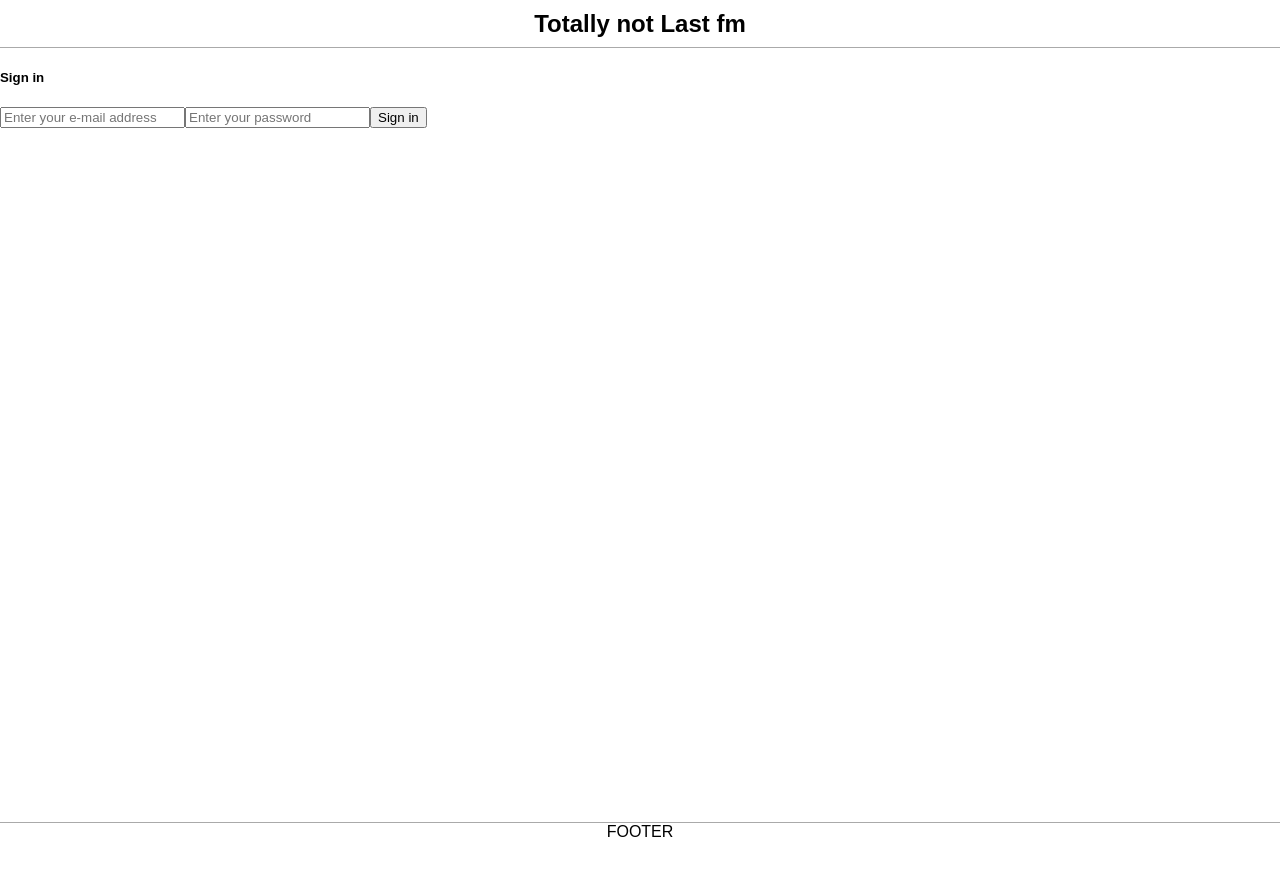
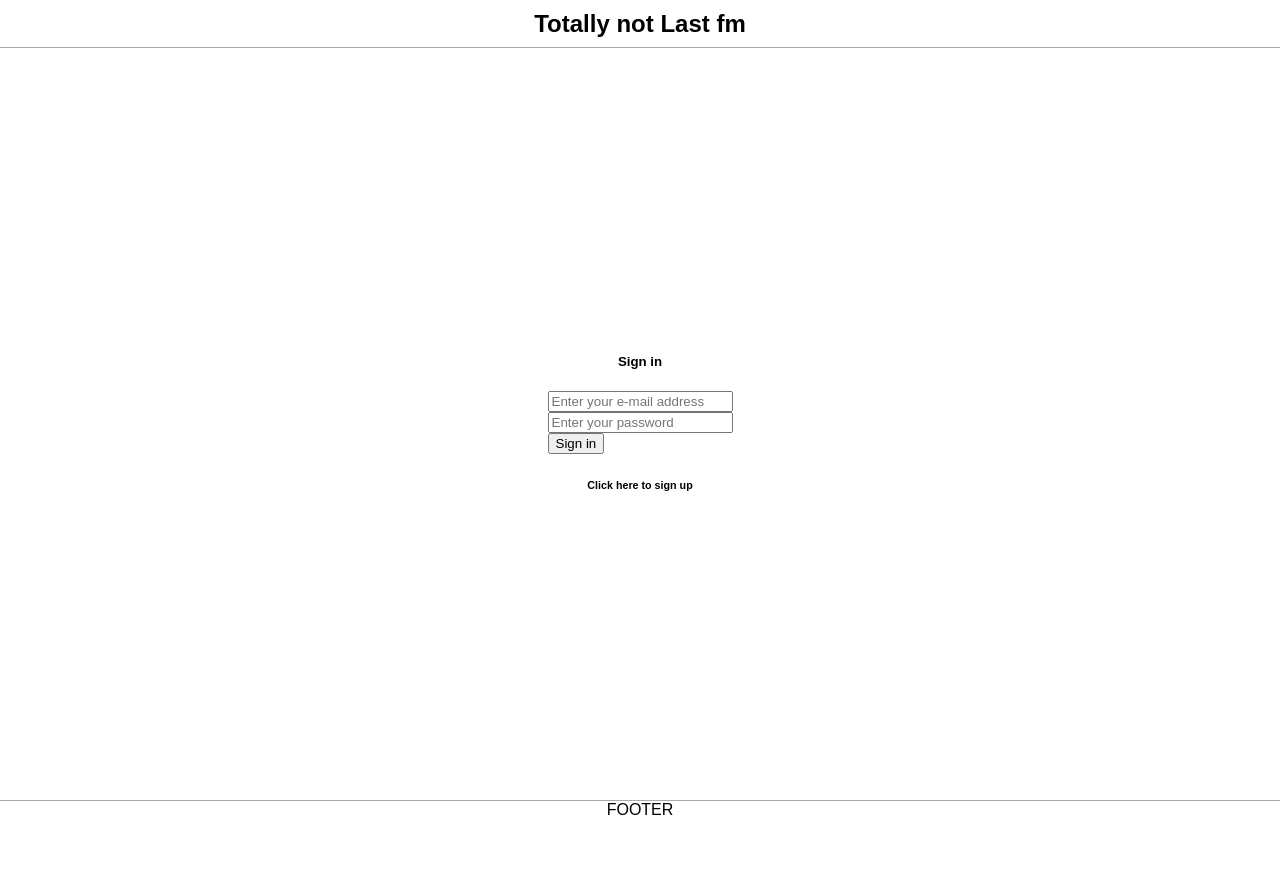
Before and after one commit to Boisier/Totally-not-Last-fm, a React app: page / in a window 1280 px wide. After the commit the page ends 848 px from the top, so only its background shows below. Built offline with nearby package versions, Linux system fonts and the light colour scheme.

Commit message:
sign in page updated

```diff
--- a/src/scenes/SignInForm/SignInForm.js
+++ b/src/scenes/SignInForm/SignInForm.js
@@ -6,11 +6,12 @@
 export default class extends Component {
   render = () => (
     <section id="signin-form">
-      <h5 className="caption">Sign in</h5>
       <div className="access-form">
+        <h5 className="caption">Sign in</h5>
         <input type="text" id="input-signin-email" placeholder="Enter your e-mail address" />
         <input type="password" id="input-signin-password" placeholder="Enter your password" />
         <input type="button" value="Sign in" />
+        <h6>Click here to sign up</h6>
       </div>
     </section>
   )
--- a/src/scenes/SignInForm/SignInForm.scss
+++ b/src/scenes/SignInForm/SignInForm.scss
@@ -2,4 +2,18 @@
 {
   width: 100%;
   height: 100%;
+  padding: 0;
+  margin: 0;
+  display: -webkit-box;
+  display: -moz-box;
+  display: -ms-flexbox;
+  display: -webkit-flex;
+  display: flex;
+  align-items: center;
+  justify-content: center;
+  text-align: center;
+
+  .caption, input {
+    display: block;
+  }
 }
```
